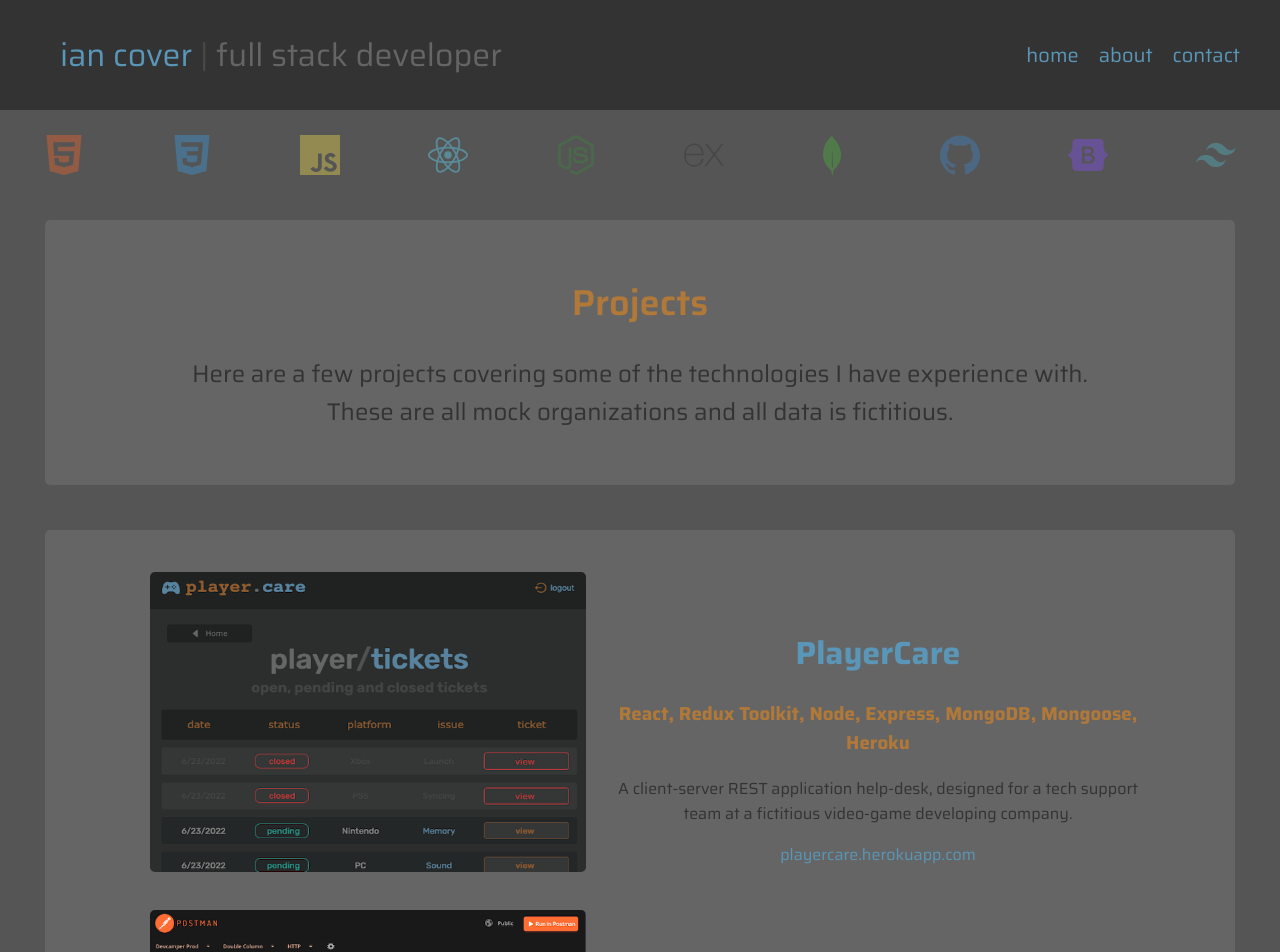
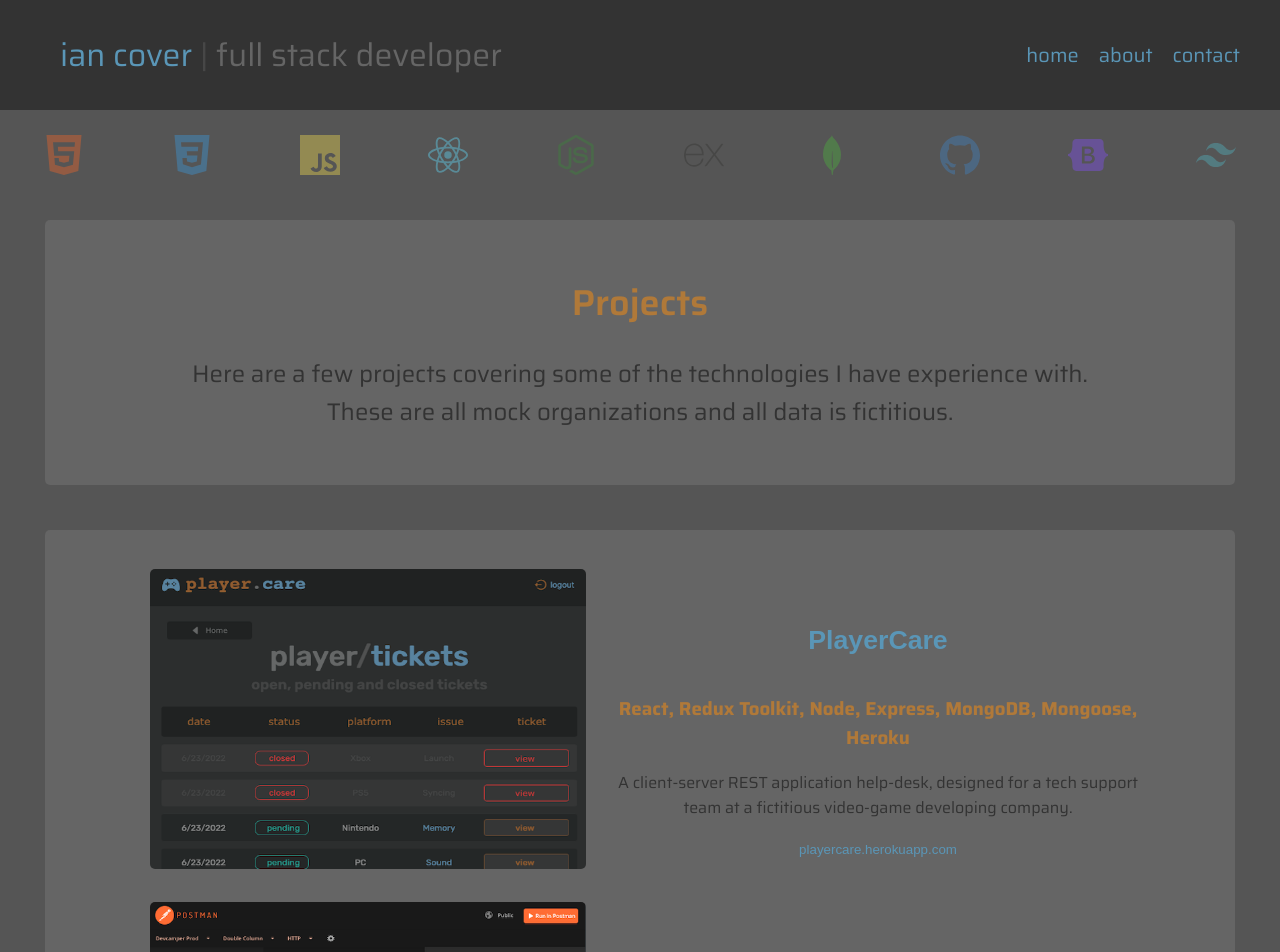
Before and after one commit to iancover/portfolio, a React (Create React App) app: page /projects in a window 1280 px wide. Shown: the top 952 px of the page. Built offline with nearby package versions, Linux system fonts and the light colour scheme.

Commit message:
fix: Links to projects, add buttons instead

```diff
--- a/src/components/ProjectItem.jsx
+++ b/src/components/ProjectItem.jsx
@@ -1,9 +1,4 @@
-import { Link } from 'react-router-dom';
-
 function ProjectItem({ proj }) {
-  // const img = proj.title.toLowercase();
-  // console.log(proj.title.toLowerCase());
-
   return (
     <li>
       <div className='d-flex'>
@@ -11,14 +6,16 @@ function ProjectItem({ proj }) {
           <div className={proj.title.toLowerCase()}></div>
         </div>
         <div className='proj-info'>
-          <h1>
-            <Link className='text-blue' to={proj.link}>
-              {proj.title}
-            </Link>
-          </h1>
+          <button
+            className='text-blue proj-link'
+            onClick={() => window.open(proj.link)}>
+            <h1>{proj.title}</h1>
+          </button>
           <h3 className='text-orange'>{proj.technologies}</h3>
           <p className='text-dark'>{proj.description}</p>
-          <Link className='text-blue' to={proj.link}>
+          <button
+            className='text-blue proj-link'
+            onClick={() => window.open(proj.link)}>
             {proj.title === 'PlayerCare'
               ? 'playercare.herokuapp.com'
               : proj.title === 'DevCamper'
@@ -28,7 +25,7 @@ function ProjectItem({ proj }) {
               : proj.title === 'Userch'
               ? 'userch.vercel.app'
               : 'critiq.netlify.app'}
-          </Link>
+          </button>
         </div>
       </div>
     </li>
--- a/src/index.css
+++ b/src/index.css
@@ -25,7 +25,7 @@ footer {
   text-align: center;
 }
 
-/* IMAGES */
+/* PROJ DATA */
 .proj-img {
   display: flex;
   width: 40%;
@@ -73,6 +73,17 @@ footer {
   margin: 20px;
   padding: 20px 0 20px 0;
   width: 50%;
+}
+
+.proj-link {
+  background-color: transparent;
+  border: none;
+  cursor: pointer;
+}
+
+.proj-link {
+  background-color: transparent;
+  border: none;
 }
 
 /* OTHER */
```
